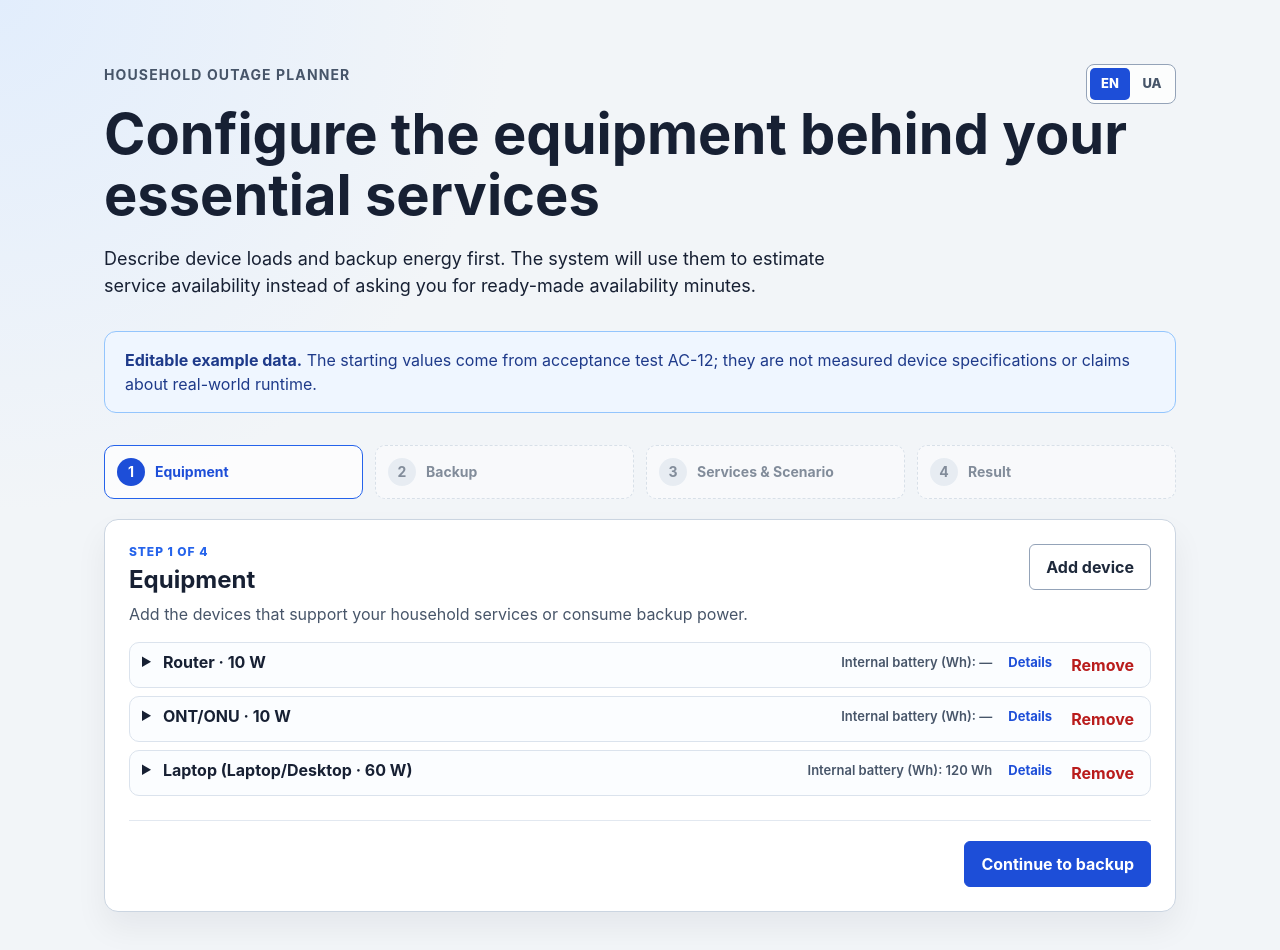
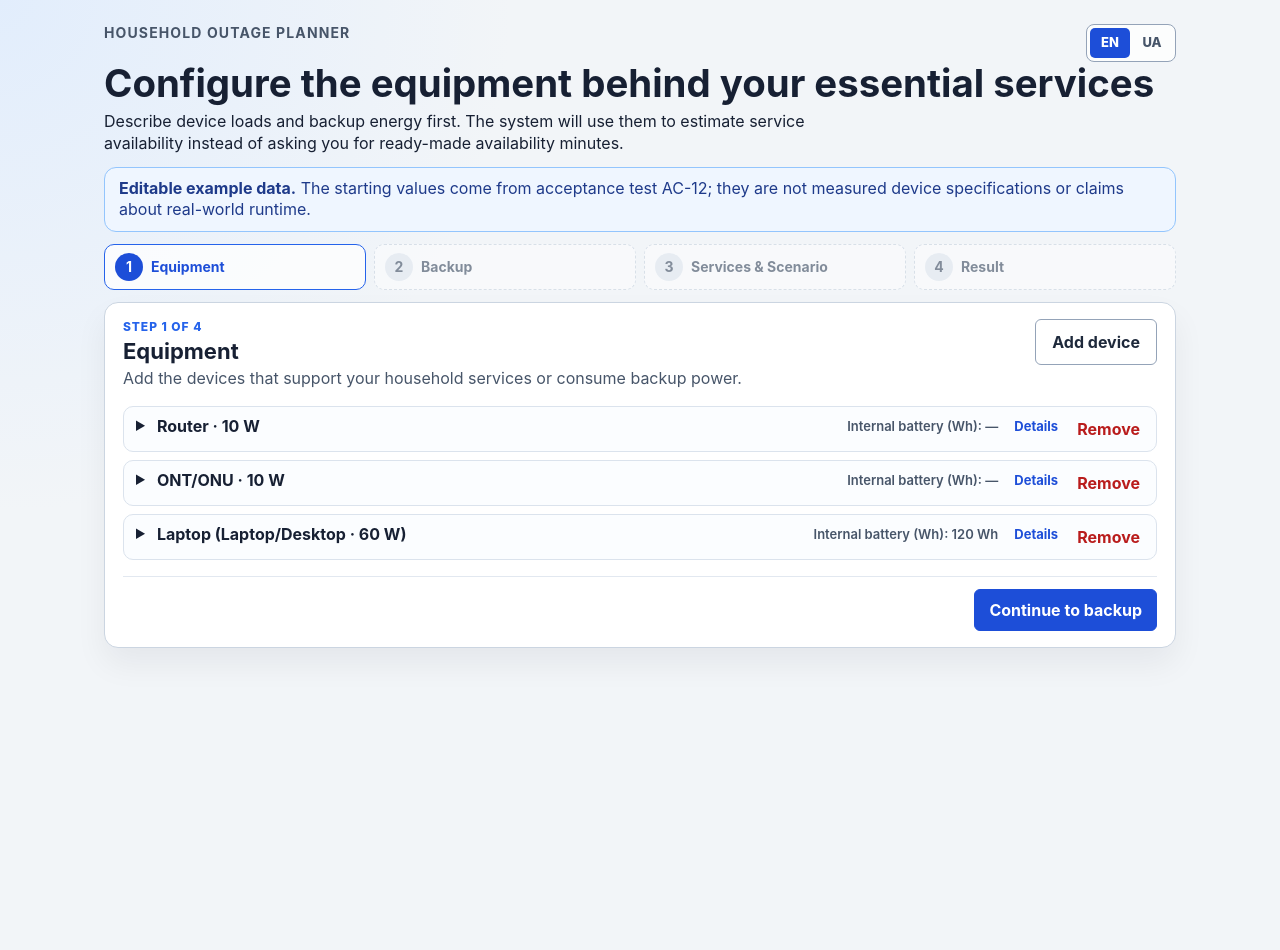
Before and after one commit to Serhii-Palamarchuk/capstone-household-service-availability, a React (Vite) app in the folder apps/web/: page / in a window 1280 px wide. Shown: the top 950 px of the page. After the commit the page ends 800 px from the top, so only its background shows below. Built offline with nearby package versions, Linux system fonts and the light colour scheme.

Commit message:
style: polish desktop density and focus

```diff
--- a/apps/web/src/styles.css
+++ b/apps/web/src/styles.css
@@ -59,8 +59,8 @@ body {
 }
 
 .language-switch button:focus-visible {
-  outline: 3px solid rgb(147 197 253 / 55%);
-  outline-offset: 0.125rem;
+  outline: 3px solid #1d4ed8;
+  outline-offset: 0.1875rem;
 }
 
 .hero h1 {
@@ -126,6 +126,20 @@ body {
   place-items: center;
   border-radius: 50%;
   background: #e2e8f0;
+}
+
+.step-navigation button {
+  min-width: 0;
+  padding: 0.125rem;
+  border: 0;
+  background: transparent;
+  color: inherit;
+  font: inherit;
+  text-align: left;
+  text-decoration: underline;
+  text-decoration-thickness: 0.08em;
+  text-underline-offset: 0.16em;
+  cursor: pointer;
 }
 
 .step-navigation .current-step {
@@ -349,8 +363,8 @@ body {
 
 .row-details summary:focus-visible {
   border-radius: 0.25rem;
-  outline: 3px solid rgb(147 197 253 / 55%);
-  outline-offset: 0.25rem;
+  outline: 3px solid #1d4ed8;
+  outline-offset: 0.1875rem;
 }
 
 .compact-row-summary {
@@ -426,7 +440,8 @@ body {
 
 .wizard-panel input:focus,
 .wizard-panel select:focus {
-  outline: 3px solid rgb(147 197 253 / 55%);
+  outline: 3px solid #1d4ed8;
+  outline-offset: 0.1875rem;
   border-color: #2563eb;
 }
 
@@ -466,6 +481,11 @@ body {
   padding: 0.25rem;
   border: 0;
   background: transparent;
+}
+
+button:focus-visible {
+  outline: 3px solid #1d4ed8;
+  outline-offset: 0.1875rem;
 }
 
 .danger-button {
@@ -1027,6 +1047,87 @@ body {
   color: #991b1b;
 }
 
+@media (min-width: 64rem) {
+  .app-shell {
+    padding-block: 1.5rem;
+  }
+
+  .hero {
+    line-height: 1.35;
+  }
+
+  .hero h1 {
+    font-size: clamp(2rem, 3vw, 2.5rem);
+  }
+
+  .hero p:last-child {
+    margin: 0.375rem 0 0;
+    font-size: 1rem;
+    line-height: 1.4;
+  }
+
+  .eyebrow {
+    margin-bottom: 0.375rem;
+  }
+
+  .fixture-notice {
+    margin-top: 0.75rem;
+    padding: 0.625rem 0.875rem;
+    line-height: 1.35;
+  }
+
+  .step-navigation {
+    margin-top: 0.75rem;
+  }
+
+  .step-navigation ol {
+    gap: 0.5rem;
+  }
+
+  .step-navigation li {
+    gap: 0.5rem;
+    padding: 0.5rem 0.625rem;
+    line-height: 1.25;
+  }
+
+  .wizard-panel {
+    margin-top: 0.75rem;
+    padding: 1rem 1.125rem;
+  }
+
+  .section-heading {
+    gap: 0.75rem;
+  }
+
+  .section-heading h2,
+  .result-panel > h2,
+  .result-failure h2 {
+    font-size: 1.375rem;
+    line-height: 1.2;
+  }
+
+  .section-heading p:last-child,
+  .subsection-heading p,
+  .result-section-heading p {
+    margin-top: 0.25rem;
+    line-height: 1.35;
+  }
+
+  .step-label {
+    margin-bottom: 0.25rem;
+  }
+
+  .step-actions {
+    margin-top: 1rem;
+    padding-top: 0.75rem;
+  }
+
+  .step-actions .primary-button,
+  .step-actions .secondary-button {
+    padding: 0.625rem 0.875rem;
+  }
+}
+
 @media (max-width: 36rem) {
   .app-shell {
     padding: 2.5rem 1rem;
```
Also changed, not shown: 1 other file (tests, documents, lock files or other folders).
